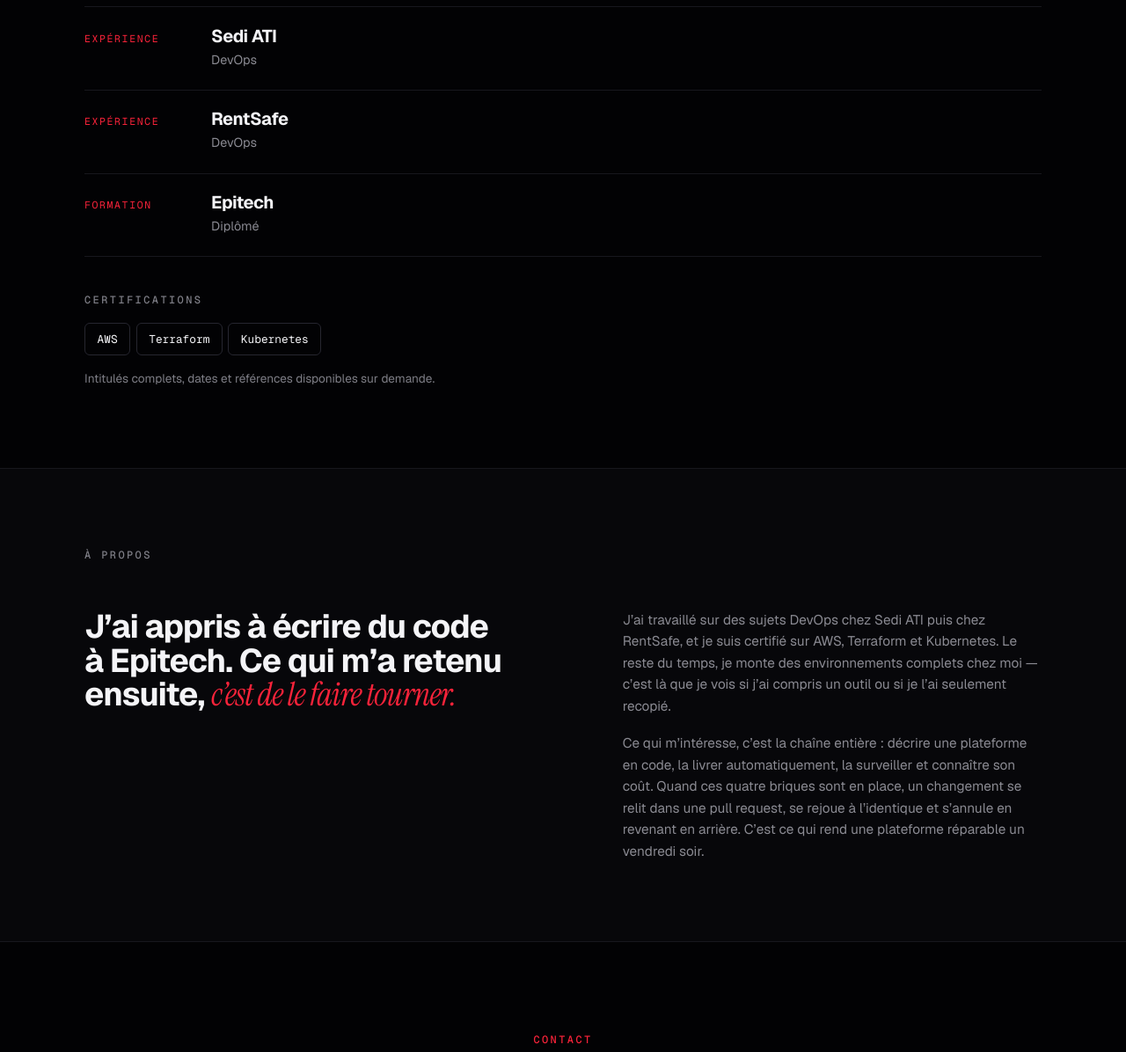
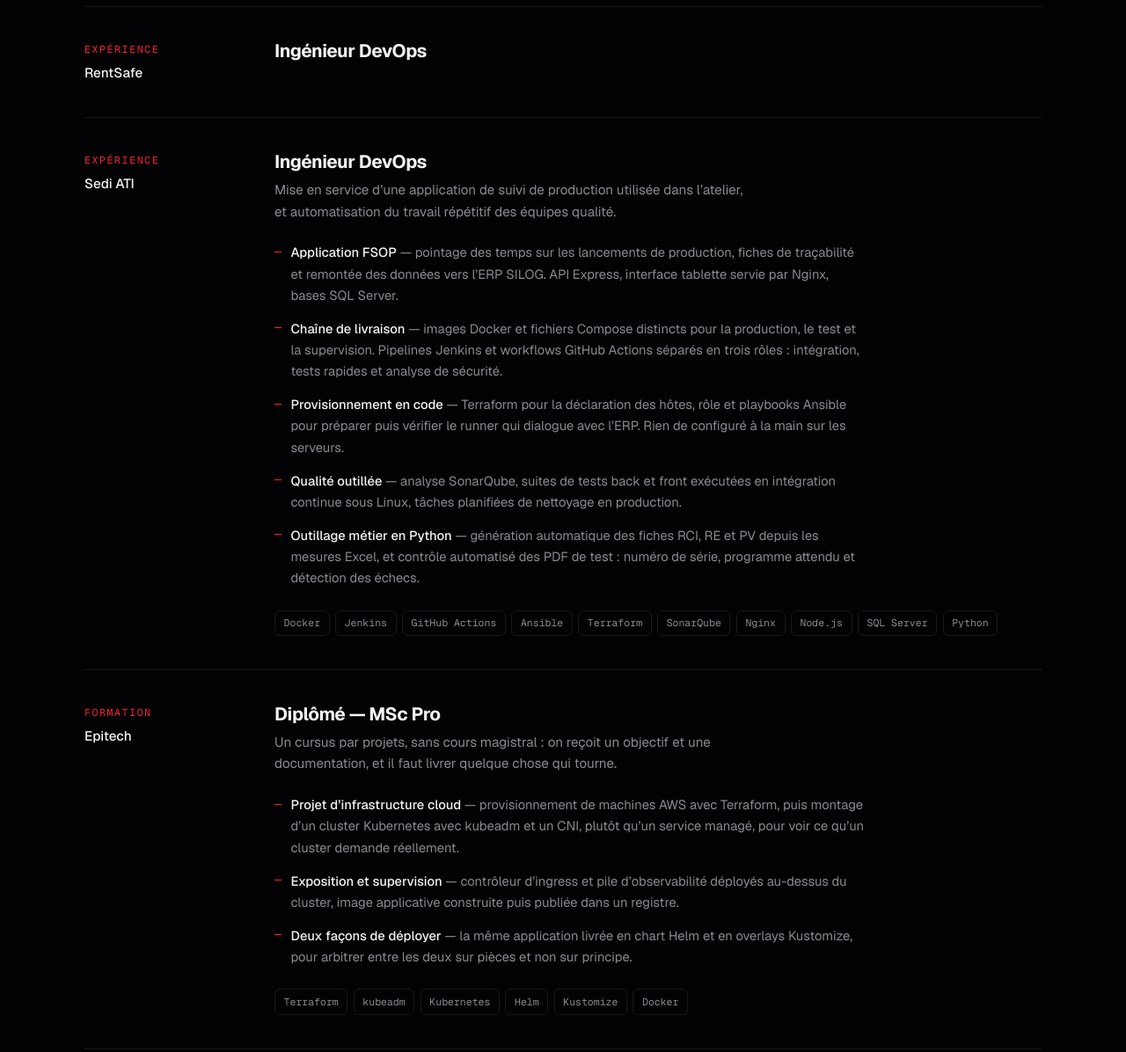
Before and after one commit to Curtis736/curtis-robert-portfolio, a website: page index.html in a window 1280 px wide. Shown: the part 4800-5996 px from the top of the page at 88% size. Drawn offline with Linux system fonts and the light colour scheme; animation ran at ten frames a second.

Commit message:
Detailler les experiences et la formation dans le parcours
Intitules passes en ingenieur DevOps, et chaque poste decrit par ce qui a
reellement ete livre plutot que par une etiquette. Le detail Sedi ATI vient de
l'application de suivi de production et de l'outillage qualite ; le detail
Epitech vient du projet d'infrastructure cloud du cursus.

```diff
--- a/assets/css/styles.css
+++ b/assets/css/styles.css
@@ -856,20 +856,19 @@
 
 /* Parcours */
 
-.timeline {
+.roles {
   border-block-start: 1px solid var(--border);
 }
 
-.timeline li {
+.role {
   display: grid;
-  grid-template-columns: minmax(0, 8rem) minmax(0, 1fr);
-  gap: 1rem;
-  align-items: baseline;
-  padding-block: 1.4rem;
+  grid-template-columns: minmax(0, 11rem) minmax(0, 1fr);
+  gap: 0.75rem 2.5rem;
+  padding-block: 2.4rem;
   border-block-end: 1px solid var(--border);
 }
 
-.timeline-year {
+.role-kind {
   font-family: var(--mono);
   font-size: 0.72rem;
   letter-spacing: 0.14em;
@@ -877,14 +876,55 @@
   color: var(--accent);
 }
 
-.timeline h3 {
-  font-size: 1.25rem;
+.role-place {
+  margin-block-start: 0.35rem;
+  font-size: 0.95rem;
+  font-weight: 500;
 }
 
-.timeline p {
-  margin-block-start: 0.3rem;
-  font-size: 0.9rem;
+.role-body h3 {
+  font-size: 1.3rem;
+}
+
+.role-lead {
+  max-width: 34rem;
+  margin-block-start: 0.6rem;
+  font-size: 0.95rem;
   color: var(--fg-muted);
+}
+
+.role-points {
+  display: grid;
+  gap: 0.85rem;
+  max-width: 42rem;
+  margin-block-start: 1.4rem;
+  font-size: 0.92rem;
+  line-height: 1.65;
+  color: var(--fg-muted);
+}
+
+.role-points li {
+  position: relative;
+  padding-inline-start: 1.15rem;
+}
+
+.role-points li::before {
+  content: "";
+  position: absolute;
+  inset-block-start: 0.72em;
+  inset-inline-start: 0;
+  width: 8px;
+  height: 1px;
+  background: var(--accent);
+}
+
+.role-points strong {
+  font-weight: 500;
+  color: var(--fg);
+}
+
+.role-body .chips {
+  margin-block-start: 1.5rem;
 }
 
 .certs {
@@ -1114,9 +1154,9 @@
     grid-column: 1 / -1;
   }
 
-  .timeline li {
+  .role {
     grid-template-columns: minmax(0, 1fr);
-    gap: 0.5rem;
+    gap: 1rem;
   }
 
   .study-featured,
--- a/index.html
+++ b/index.html
@@ -414,26 +414,108 @@
           </div>
         </header>
 
-        <ol class="timeline">
-          <li data-reveal>
-            <span class="timeline-year">Expérience</span>
-            <div>
-              <h3>Sedi ATI</h3>
-              <p>DevOps</p>
+        <ol class="roles">
+          <li class="role" data-reveal>
+            <div class="role-meta">
+              <p class="role-kind">Expérience</p>
+              <p class="role-place">RentSafe</p>
+            </div>
+            <div class="role-body">
+              <h3>Ingénieur DevOps</h3>
             </div>
           </li>
-          <li data-reveal>
-            <span class="timeline-year">Expérience</span>
-            <div>
-              <h3>RentSafe</h3>
-              <p>DevOps</p>
+
+          <li class="role" data-reveal>
+            <div class="role-meta">
+              <p class="role-kind">Expérience</p>
+              <p class="role-place">Sedi ATI</p>
+            </div>
+            <div class="role-body">
+              <h3>Ingénieur DevOps</h3>
+              <p class="role-lead">
+                Mise en service d’une application de suivi de production utilisée dans
+                l’atelier, et automatisation du travail répétitif des équipes qualité.
+              </p>
+              <ul class="role-points">
+                <li>
+                  <strong>Application FSOP</strong> — pointage des temps sur les lancements de
+                  production, fiches de traçabilité et remontée des données vers l’ERP SILOG.
+                  API Express, interface tablette servie par Nginx, bases SQL Server.
+                </li>
+                <li>
+                  <strong>Chaîne de livraison</strong> — images Docker et fichiers Compose
+                  distincts pour la production, le test et la supervision. Pipelines Jenkins
+                  et workflows GitHub Actions séparés en trois rôles : intégration, tests
+                  rapides et analyse de sécurité.
+                </li>
+                <li>
+                  <strong>Provisionnement en code</strong> — Terraform pour la déclaration des
+                  hôtes, rôle et playbooks Ansible pour préparer puis vérifier le runner qui
+                  dialogue avec l’ERP. Rien de configuré à la main sur les serveurs.
+                </li>
+                <li>
+                  <strong>Qualité outillée</strong> — analyse SonarQube, suites de tests back
+                  et front exécutées en intégration continue sous Linux, tâches planifiées de
+                  nettoyage en production.
+                </li>
+                <li>
+                  <strong>Outillage métier en Python</strong> — génération automatique des
+                  fiches RCI, RE et PV depuis les mesures Excel, et contrôle automatisé des PDF
+                  de test : numéro de série, programme attendu et détection des échecs.
+                </li>
+              </ul>
+              <ul class="chips">
+                <li>Docker</li>
+                <li>Jenkins</li>
+                <li>GitHub Actions</li>
+                <li>Ansible</li>
+                <li>Terraform</li>
+                <li>SonarQube</li>
+                <li>Nginx</li>
+                <li>Node.js</li>
+                <li>SQL Server</li>
+                <li>Python</li>
+              </ul>
             </div>
           </li>
-          <li data-reveal>
-            <span class="timeline-year">Formation</span>
-            <div>
-              <h3>Epitech</h3>
-              <p>Diplômé</p>
+
+          <li class="role" data-reveal>
+            <div class="role-meta">
+              <p class="role-kind">Formation</p>
+              <p class="role-place">Epitech</p>
+            </div>
+            <div class="role-body">
+              <h3>Diplômé — MSc Pro</h3>
+              <p class="role-lead">
+                Un cursus par projets, sans cours magistral : on reçoit un objectif et une
+                documentation, et il faut livrer quelque chose qui tourne.
+              </p>
+              <ul class="role-points">
+                <li>
+                  <strong>Projet d’infrastructure cloud</strong> — provisionnement de machines
+                  AWS avec Terraform, puis montage d’un cluster Kubernetes avec kubeadm et un
+                  CNI, plutôt qu’un service managé, pour voir ce qu’un cluster demande
+                  réellement.
+                </li>
+                <li>
+                  <strong>Exposition et supervision</strong> — contrôleur d’ingress et pile
+                  d’observabilité déployés au-dessus du cluster, image applicative construite
+                  puis publiée dans un registre.
+                </li>
+                <li>
+                  <strong>Deux façons de déployer</strong> — la même application livrée en
+                  chart Helm et en overlays Kustomize, pour arbitrer entre les deux sur pièces
+                  et non sur principe.
+                </li>
+              </ul>
+              <ul class="chips">
+                <li>Terraform</li>
+                <li>kubeadm</li>
+                <li>Kubernetes</li>
+                <li>Helm</li>
+                <li>Kustomize</li>
+                <li>Docker</li>
+              </ul>
             </div>
           </li>
         </ol>
```
